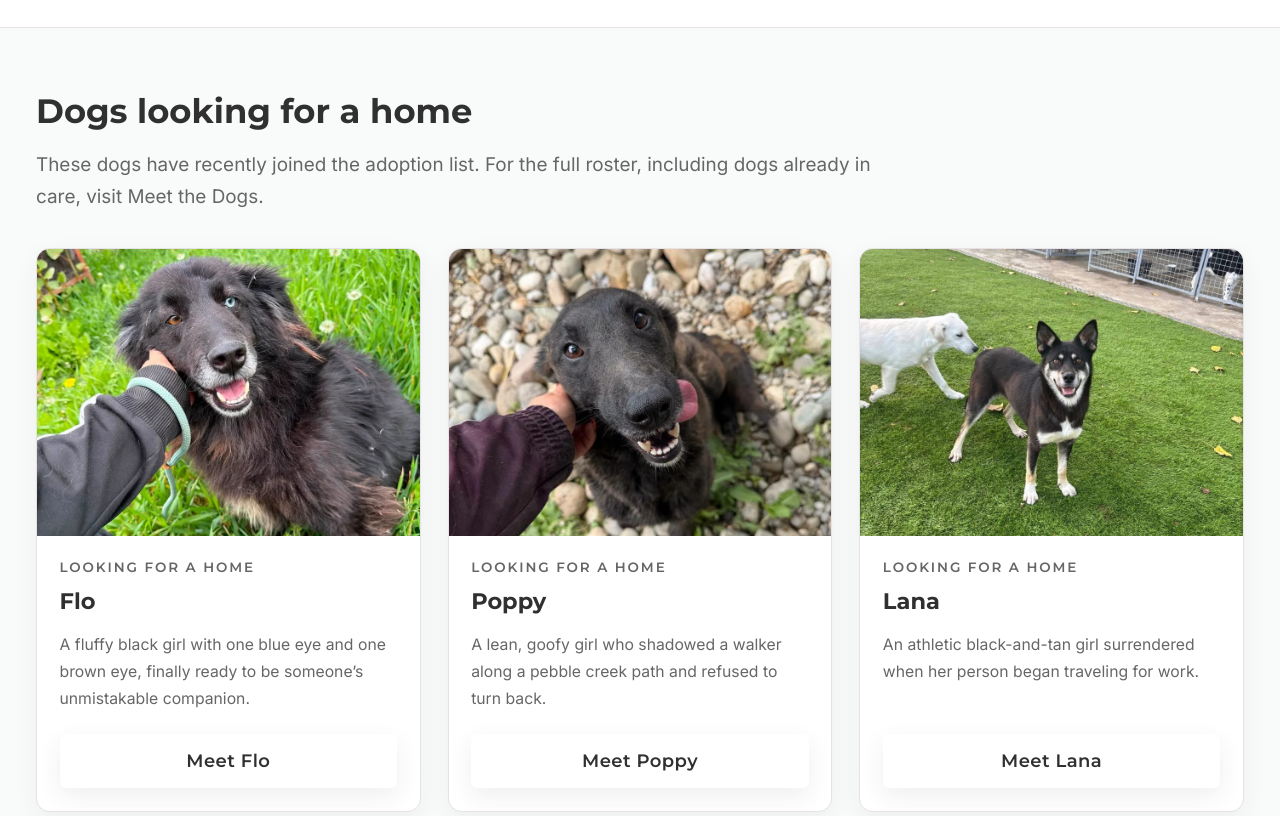
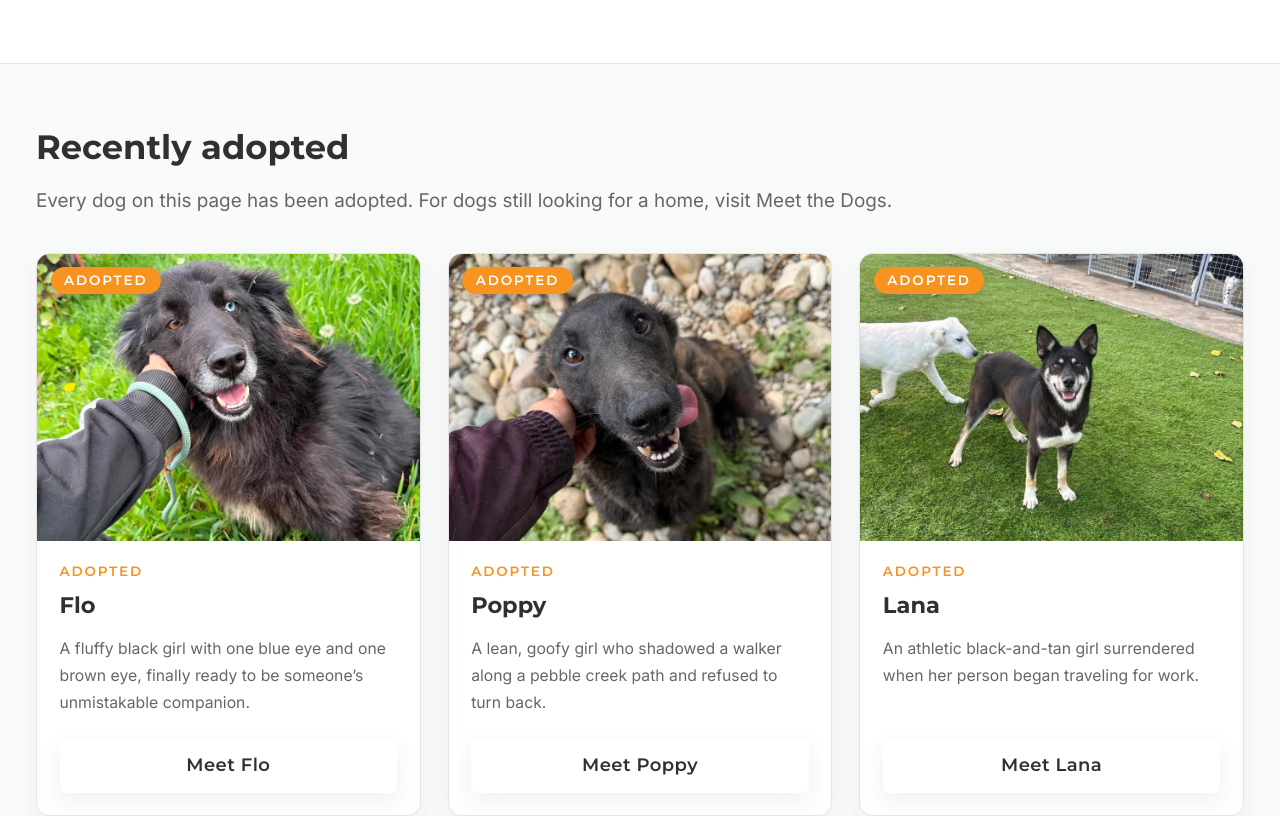
Before and after one commit to tifie-hub/Leona-s-Brave-Haven, a Next.js app: page /adoption in a window 1280 px wide. Shown: the part 1157-1973 px from the top of the page. Built offline with nearby package versions, Linux system fonts and the light colour scheme; no server answers.

Commit message:
Mark every dog on the Adoption page as adopted with a visible tag.
Co-authored-by: Cursor <cursoragent@cursor.com>

```diff
--- a/src/app/adoption/page.tsx
+++ b/src/app/adoption/page.tsx
@@ -15,7 +15,7 @@ export const metadata: Metadata = {
 const steps = [
   {
     title: "Meet the dogs",
-    body: "Read each dog’s story and look for a match with your household, energy, and daily routine. The dogs on this page are currently looking for adoptive homes.",
+    body: "Read each dog’s story and look for a match with your household, energy, and daily routine. Dogs still looking for a home are listed on Meet the Dogs.",
   },
   {
     title: "Start an inquiry",
@@ -39,7 +39,7 @@ export default function AdoptionPage() {
       <PageHero
         eyebrow="Find your dog"
         title="Adoption"
-        intro="These rescued dogs are looking for adoptive homes. Each story is their own. Browse the dogs, then start an inquiry so the rescue can help you take the next step."
+        intro="These dogs from our recent adoption list have found homes. Each one still has a story to tell, and other rescued dogs are waiting. Browse Meet the Dogs, then start an inquiry if you are ready to adopt."
       />
 
       <section className="mx-auto w-full max-w-6xl px-4 py-14 sm:px-6 lg:px-8">
@@ -64,10 +64,10 @@ export default function AdoptionPage() {
 
       <section className="border-t border-[#e6e2e6] bg-[#f8fbfa]">
         <div className="mx-auto w-full max-w-6xl px-4 py-14 sm:px-6 lg:px-8">
-          <h2 className="font-heading text-3xl font-bold">Dogs looking for a home</h2>
+          <h2 className="font-heading text-3xl font-bold">Recently adopted</h2>
           <p className="mt-4 max-w-3xl leading-7 text-muted">
-            These dogs have recently joined the adoption list. For the full
-            roster, including dogs already in care, visit Meet the Dogs.
+            Every dog on this page has been adopted. For dogs still looking for
+            a home, visit Meet the Dogs.
           </p>
           <div className="mt-8 grid gap-6 md:grid-cols-2 xl:grid-cols-3">
             {dogs.map((dog) => (
--- a/src/app/meet-the-dogs/[slug]/page.tsx
+++ b/src/app/meet-the-dogs/[slug]/page.tsx
@@ -59,6 +59,11 @@ export default async function DogProfilePage({
               sizes="(min-width: 1024px) 50vw, 100vw"
               priority
             />
+            {dog.status === "adopted" ? (
+              <span className="absolute left-3 top-3 rounded-full bg-orange px-3 py-1 font-heading text-xs font-semibold uppercase tracking-[0.14em] text-white shadow-[0_4px_12px_rgba(48,48,48,0.25)]">
+                Adopted
+              </span>
+            ) : null}
           </div>
           {dog.images.length > 1 ? (
             <div className="mt-3 grid grid-cols-2 gap-3">
@@ -78,7 +83,11 @@ export default async function DogProfilePage({
         </div>
 
         <div>
-          <p className="font-heading text-sm font-semibold uppercase tracking-[0.16em] text-muted">
+          <p
+            className={`font-heading text-sm font-semibold uppercase tracking-[0.16em] ${
+              dog.status === "adopted" ? "text-orange" : "text-muted"
+            }`}
+          >
             {statusLabel(dog.status)}
           </p>
           <h1 className="mt-3 font-heading text-4xl font-bold">{dog.name}</h1>
@@ -105,12 +114,23 @@ export default async function DogProfilePage({
           </dl>
 
           <div className="mt-8 flex flex-col gap-3 sm:flex-row">
+            {dog.status === "adopted" ? (
+              <>
+                <Button href="/meet-the-dogs">See dogs looking for a home</Button>
+                <Button href="/adoption" variant="secondary">
+                  Back to Adoption
+                </Button>
+              </>
+            ) : (
+              <>
                 <Button href="/adoption#inquiry">
                   {dog.status === "reserved" ? `Ask about ${dog.name}` : `Start an inquiry for ${dog.name}`}
                 </Button>
                 <Button href="/meet-the-dogs" variant="secondary">
                   Back to Meet the Dogs
                 </Button>
+              </>
+            )}
           </div>
         </div>
       </div>
--- a/src/components/DogCard.tsx
+++ b/src/components/DogCard.tsx
@@ -19,9 +19,18 @@ export function DogCard({ dog }: DogCardProps) {
           className="object-cover"
           sizes="(min-width: 1024px) 33vw, (min-width: 640px) 50vw, 100vw"
         />
+        {dog.status === "adopted" ? (
+          <span className="absolute left-3 top-3 rounded-full bg-orange px-3 py-1 font-heading text-xs font-semibold uppercase tracking-[0.14em] text-white shadow-[0_4px_12px_rgba(48,48,48,0.25)]">
+            Adopted
+          </span>
+        ) : null}
       </div>
       <div className="flex flex-1 flex-col p-5">
-        <p className="text-xs font-heading font-semibold uppercase tracking-[0.14em] text-muted">
+        <p
+          className={`text-xs font-heading font-semibold uppercase tracking-[0.14em] ${
+            dog.status === "adopted" ? "text-orange" : "text-muted"
+          }`}
+        >
           {statusLabel(dog.status)}
         </p>
         <h3 className="mt-2 font-heading text-xl font-bold text-charcoal">
--- a/src/lib/dogs.ts
+++ b/src/lib/dogs.ts
@@ -1,4 +1,4 @@
-export type DogStatus = "available" | "reserved";
+export type DogStatus = "available" | "reserved" | "adopted";
 
 export type DogPhoto = {
   src: string;
@@ -414,7 +414,7 @@ export const dogs: Dog[] = [
   {
     slug: "flo",
     name: "Flo",
-    status: "available",
+    status: "adopted",
     sex: "Female",
     age: "Young adult",
     summary:
@@ -432,7 +432,7 @@ export const dogs: Dog[] = [
   {
     slug: "poppy",
     name: "Poppy",
-    status: "available",
+    status: "adopted",
     sex: "Female",
     age: "Young adult",
     summary:
@@ -450,7 +450,7 @@ export const dogs: Dog[] = [
   {
     slug: "lana",
     name: "Lana",
-    status: "available",
+    status: "adopted",
     sex: "Female",
     age: "Adult",
     summary:
@@ -468,7 +468,7 @@ export const dogs: Dog[] = [
   {
     slug: "timo",
     name: "Timo",
-    status: "available",
+    status: "adopted",
     sex: "Male",
     age: "Adult",
     summary:
@@ -486,7 +486,7 @@ export const dogs: Dog[] = [
   {
     slug: "zuja",
     name: "Zuja",
-    status: "available",
+    status: "adopted",
     sex: "Female",
     age: "Young adult",
     summary:
@@ -504,7 +504,7 @@ export const dogs: Dog[] = [
   {
     slug: "gari",
     name: "Gari",
-    status: "available",
+    status: "adopted",
     sex: "Male",
     age: "Adult",
     summary:
@@ -522,7 +522,7 @@ export const dogs: Dog[] = [
   {
     slug: "brko",
     name: "Brko",
-    status: "available",
+    status: "adopted",
     sex: "Male",
     age: "Adult",
     summary:
@@ -540,7 +540,7 @@ export const dogs: Dog[] = [
   {
     slug: "mindy",
     name: "Mindy",
-    status: "available",
+    status: "adopted",
     sex: "Female",
     age: "Adult",
     summary:
@@ -558,7 +558,7 @@ export const dogs: Dog[] = [
   {
     slug: "gara",
     name: "Gara",
-    status: "available",
+    status: "adopted",
     sex: "Female",
     age: "Adult",
     summary:
@@ -576,7 +576,7 @@ export const dogs: Dog[] = [
   {
     slug: "lepi",
     name: "Lepi",
-    status: "available",
+    status: "adopted",
     sex: "Male",
     age: "Adult",
     summary:
@@ -594,7 +594,7 @@ export const dogs: Dog[] = [
   {
     slug: "tina",
     name: "Tina",
-    status: "available",
+    status: "adopted",
     sex: "Female",
     age: "Young adult",
     summary:
@@ -612,7 +612,7 @@ export const dogs: Dog[] = [
   {
     slug: "lena",
     name: "Lena",
-    status: "available",
+    status: "adopted",
     sex: "Female",
     age: "Adult",
     summary:
@@ -630,7 +630,7 @@ export const dogs: Dog[] = [
   {
     slug: "dennis",
     name: "Dennis",
-    status: "available",
+    status: "adopted",
     sex: "Male",
     age: "Adult",
     summary:
@@ -648,7 +648,7 @@ export const dogs: Dog[] = [
   {
     slug: "buster",
     name: "Buster",
-    status: "available",
+    status: "adopted",
     sex: "Male",
     age: "Young adult",
     summary:
@@ -666,7 +666,7 @@ export const dogs: Dog[] = [
   {
     slug: "melly",
     name: "Melly",
-    status: "available",
+    status: "adopted",
     sex: "Female",
     age: "Senior",
     summary:
@@ -684,7 +684,7 @@ export const dogs: Dog[] = [
   {
     slug: "beni",
     name: "Beni",
-    status: "available",
+    status: "adopted",
     sex: "Male",
     age: "Adult",
     summary:
@@ -702,7 +702,7 @@ export const dogs: Dog[] = [
   {
     slug: "kira",
     name: "Kira",
-    status: "available",
+    status: "adopted",
     sex: "Female",
     age: "Adult",
     summary:
@@ -768,5 +768,7 @@ export function adoptionDogs() {
 }
 
 export function statusLabel(status: DogStatus) {
-  return status === "reserved" ? "Reserved" : "Looking for a home";
+  if (status === "adopted") return "Adopted";
+  if (status === "reserved") return "Reserved";
+  return "Looking for a home";
 }
```
Lines whose indentation alone changed are shown as unchanged.
